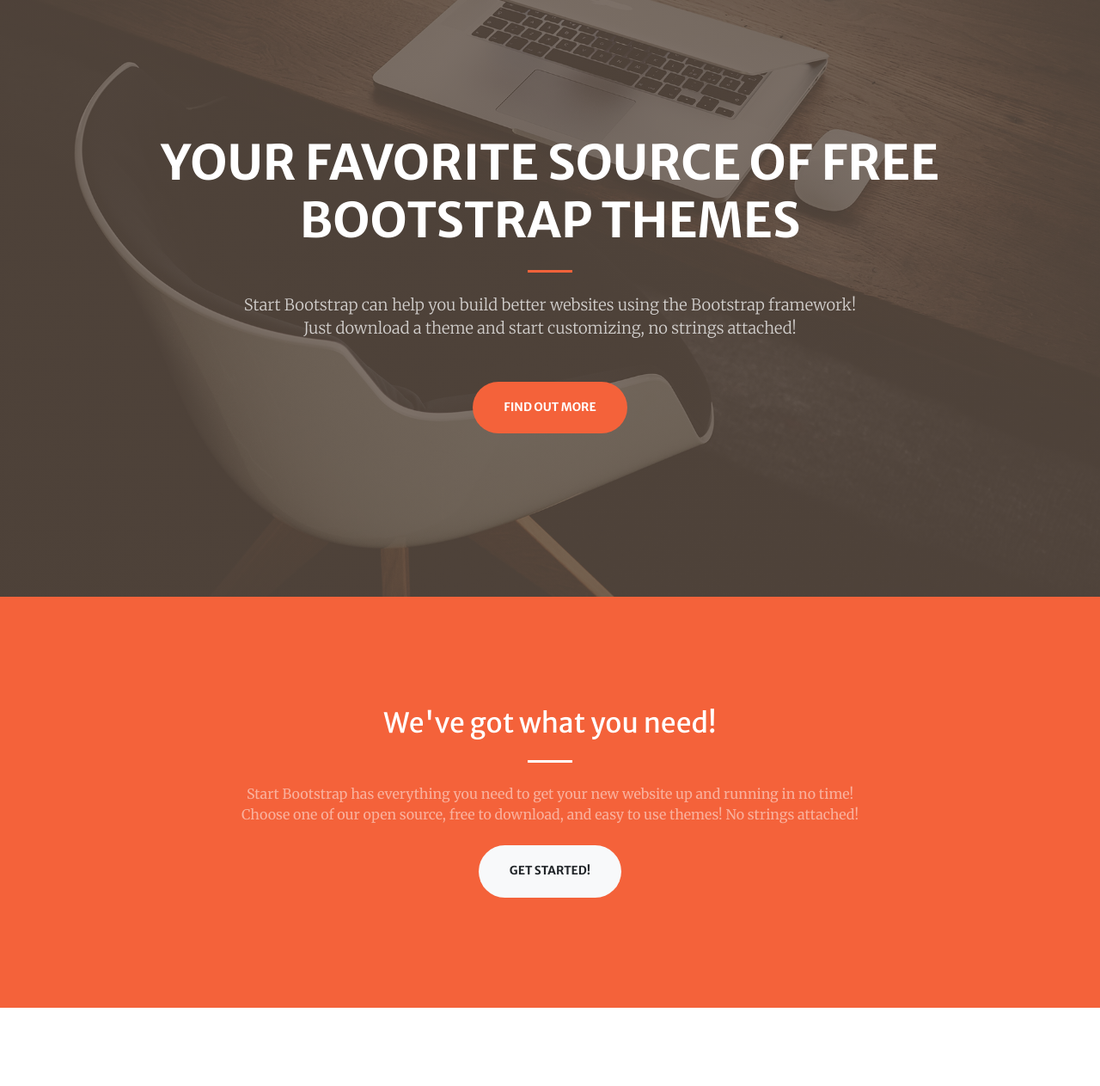
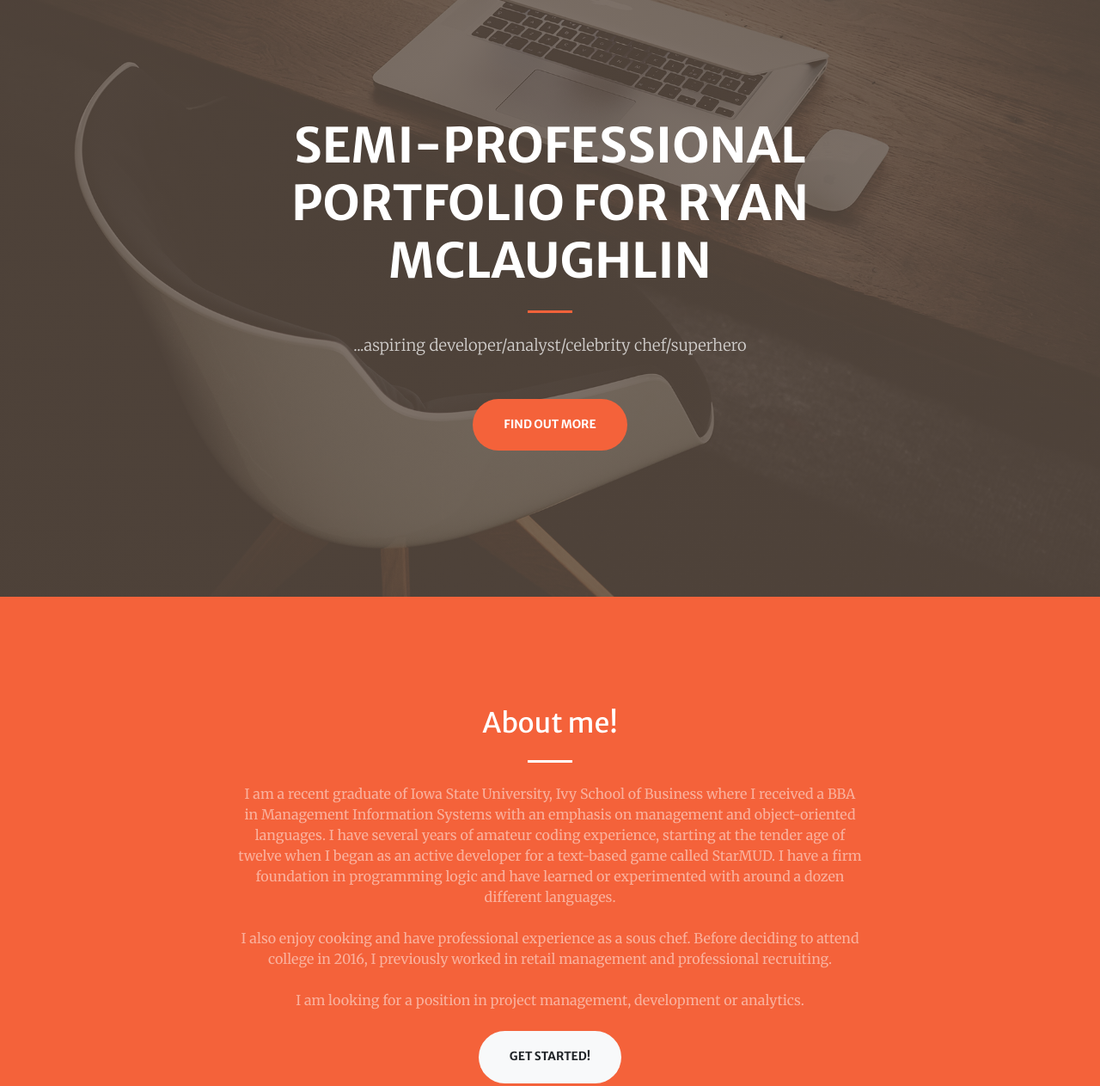
Before and after one commit to rewfus82/rewfus82.github.io, a plain HTML site: page index.html in a window 1280 px wide. Shown: the part 106-1369 px from the top of the page at 86% size. Drawn offline with nearby package versions, Linux system fonts and the light colour scheme.

Commit message:
Update index.html

```diff
--- a/index.html
+++ b/index.html
@@ -39,11 +39,11 @@
             <div class="container h-100">
                 <div class="row h-100 align-items-center justify-content-center text-center">
                     <div class="col-lg-10 align-self-end">
-                        <h1 class="text-uppercase text-white font-weight-bold">Your Favorite Source of Free Bootstrap Themes</h1>
+                        <h1 class="text-uppercase text-white font-weight-bold">Semi-professional Portfolio for Ryan McLaughlin</h1>
                         <hr class="divider my-4" />
                     </div>
                     <div class="col-lg-8 align-self-baseline">
-                        <p class="text-white-75 font-weight-light mb-5">Start Bootstrap can help you build better websites using the Bootstrap framework! Just download a theme and start customizing, no strings attached!</p>
+                        <p class="text-white-75 font-weight-light mb-5">...aspiring developer/analyst/celebrity chef/superhero</p>
                         <a class="btn btn-primary btn-xl js-scroll-trigger" href="#about">Find Out More</a>
                     </div>
                 </div>
@@ -54,9 +54,12 @@
             <div class="container">
                 <div class="row justify-content-center">
                     <div class="col-lg-8 text-center">
-                        <h2 class="text-white mt-0">We've got what you need!</h2>
+                        <h2 class="text-white mt-0">About me!</h2>
                         <hr class="divider light my-4" />
-                        <p class="text-white-50 mb-4">Start Bootstrap has everything you need to get your new website up and running in no time! Choose one of our open source, free to download, and easy to use themes! No strings attached!</p>
+                        <p class="text-white-50 mb-4">I am a recent graduate of Iowa State University, Ivy School of Business where I received a BBA in Management Information Systems with an emphasis on management and object-oriented languages. I have several years of amateur coding experience, starting at the tender age of twelve when I began as an active developer for a text-based game called StarMUD. I have a firm foundation in programming logic and have learned or experimented with around a dozen different languages.  </p>
+                        <p class="text-white-50 mb-4">I also enjoy cooking and have professional experience as a sous chef. Before deciding to attend college in 2016, I previously worked in retail management and professional recruiting. </p>
+                        <p class="text-white-50 mb-4">I am looking for a position in project management, development or analytics.  </p>
+
                         <a class="btn btn-light btn-xl js-scroll-trigger" href="#work">Get Started!</a>
                     </div>
                 </div>
```
